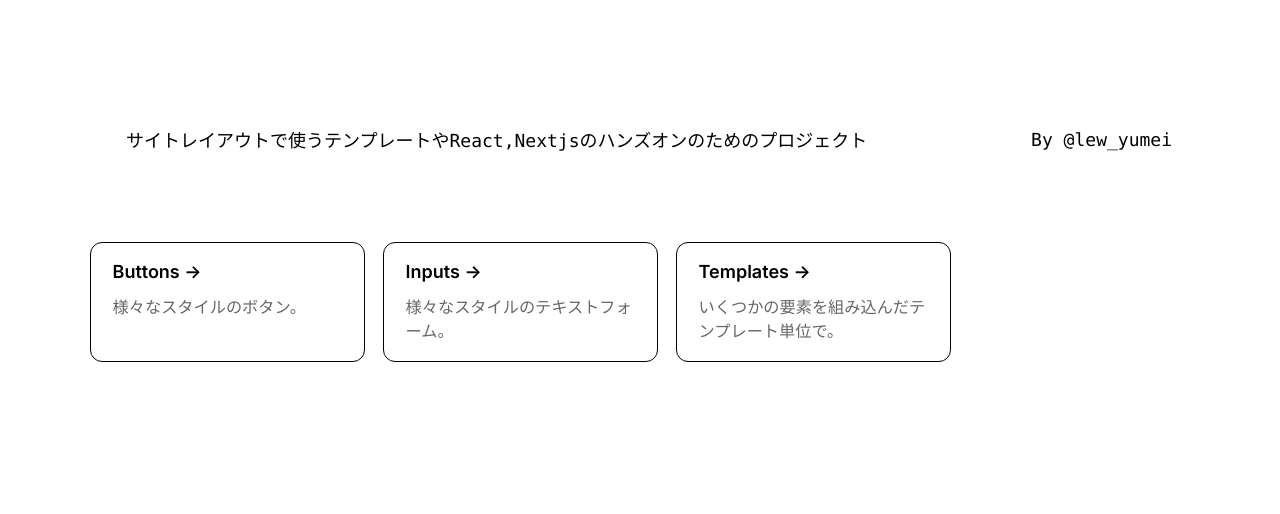
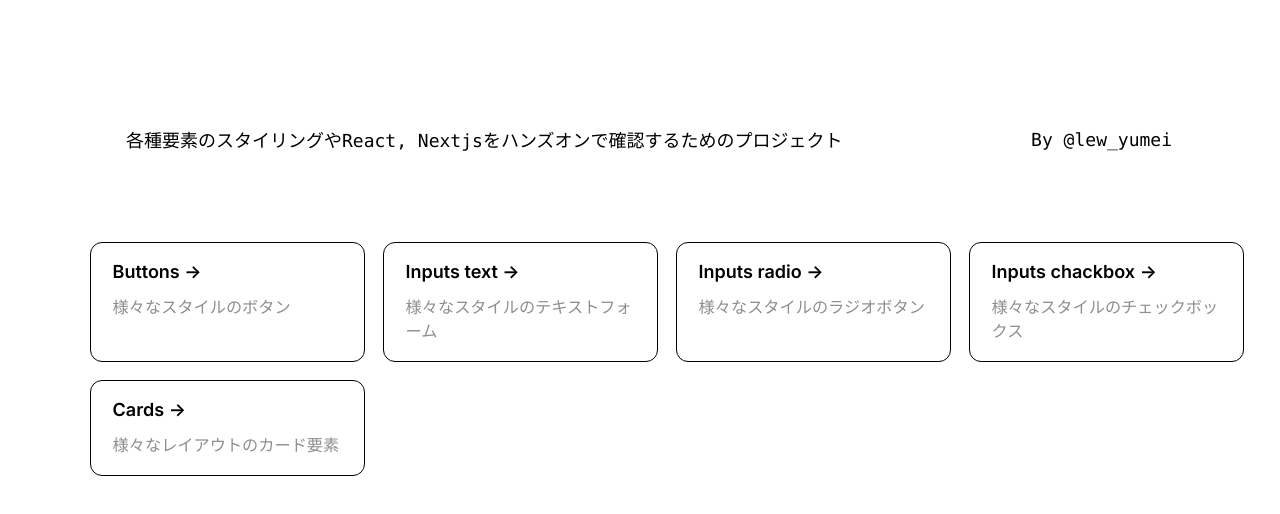
Before and after one commit to lewKcoder/front-template, a Next.js app: page / in a window 1280 px wide. Shown: the top 514 px of the page. Built offline with nearby package versions, Linux system fonts and the light colour scheme.

Commit message:
Fixed little

```diff
--- a/src/const/urls/urls.ts
+++ b/src/const/urls/urls.ts
@@ -2,16 +2,26 @@ export const menuItems = [
   {
     href: '/buttons',
     label: 'Buttons',
-    description: '様々なスタイルのボタン。',
+    description: '様々なスタイルのボタン',
   },
   {
-    href: '/inputs',
-    label: 'Inputs',
-    description: '様々なスタイルのテキストフォーム。',
+    href: '/inputs-text',
+    label: 'Inputs text',
+    description: '様々なスタイルのテキストフォーム',
+  },
+  {
+    href: '/radio',
+    label: 'Inputs radio',
+    description: '様々なスタイルのラジオボタン',
+  },
+  {
+    href: '/inputs-chackbox',
+    label: 'Inputs chackbox',
+    description: '様々なスタイルのチェックボックス',
   },
   {
     href: '/',
-    label: 'Templates',
-    description: 'いくつかの要素を組み込んだテンプレート単位で。',
+    label: 'Cards',
+    description: '様々なレイアウトのカード要素',
   },
 ];
--- a/src/pages/index.tsx
+++ b/src/pages/index.tsx
@@ -15,7 +15,7 @@ export default function Home() {
       </Head>
       <main className={styles.main}>
         <div className={styles.description}>
-          <p>サイトレイアウトで使うテンプレートやReact,Nextjsのハンズオンのためのプロジェクト</p>
+          <p>各種要素のスタイリングやReact, Nextjsをハンズオンで確認するためのプロジェクト</p>
           <div>
             <a href="https://twitter.com/lew_yumei" target="_blank" rel="noopener noreferrer">
               By @lew_yumei
--- a/src/styles/Home.module.scss
+++ b/src/styles/Home.module.scss
@@ -60,10 +60,9 @@
 
 .card p {
   margin: 0;
-  opacity: 0.6;
+  color: #8e8e8e;
   font-size: 0.9rem;
   line-height: 1.5;
-  max-width: 30ch;
 }
 
 .center {
@@ -72,30 +71,6 @@
   align-items: center;
   position: relative;
   padding: 4rem 0;
-}
-
-.center::before {
-  background: var(--secondary-glow);
-  border-radius: 50%;
-  width: 480px;
-  height: 360px;
-  margin-left: -400px;
-}
-
-.center::after {
-  background: var(--primary-glow);
-  width: 240px;
-  height: 180px;
-  z-index: -1;
-}
-
-.center::before,
-.center::after {
-  content: '';
-  left: 50%;
-  position: absolute;
-  filter: blur(45px);
-  transform: translateZ(0);
 }
 
 @media (hover: hover) and (pointer: fine) {
@@ -132,11 +107,6 @@
 
   .center {
     padding: 8rem 0 6rem;
-  }
-
-  .center::before {
-    transform: none;
-    height: 300px;
   }
 
   .description {
```
